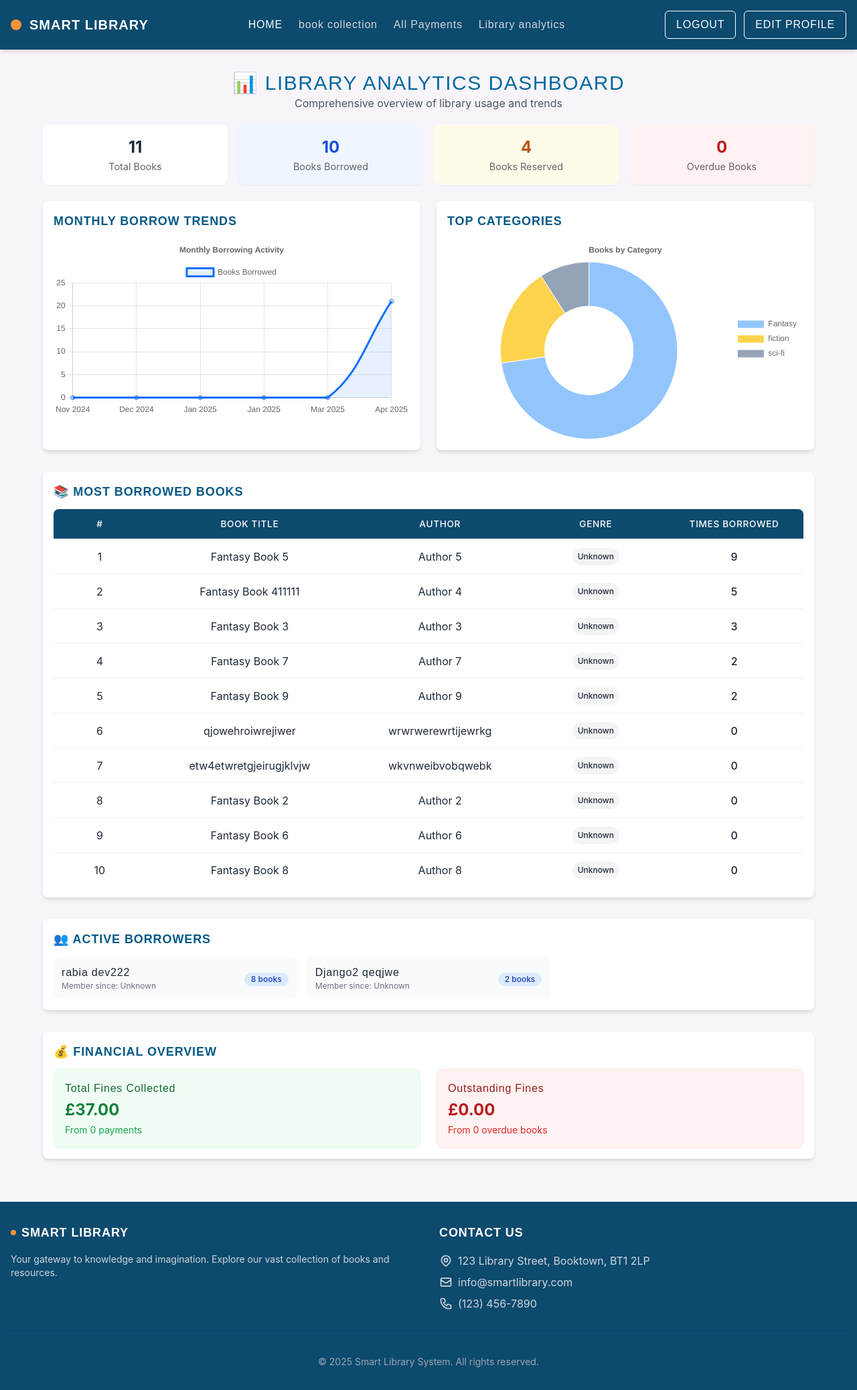
After one commit to SulemanAwais/LMS, a Django app: page /analytics/ in a window 1280 px wide. The commit adds this page. Shown: the whole page at 67% size. Run offline with Django 5.2, Linux system fonts and the light colour scheme; a user stored in the database is signed in; data comes from the database, SQL or seed files in the repository; both versions use the stored data as it was after the commit; some libraries are stand-ins or nearby versions; some web fonts are replaced.

Commit message:
library analytics

```diff
--- a/library_mgmt/core/templates/base_after_login.html
+++ b/library_mgmt/core/templates/base_after_login.html
@@ -118,6 +118,7 @@
                 <a href="{% url 'search_book' %}" class="text-gray-300 hover:text-white font-medium lemon-milk link-hover">book collection</a>
                 {% if request.user.is_staff %}
                     <a href="{% url 'all_payments' %}" class="text-gray-300 hover:text-white font-medium lemon-milk link-hover">All Payments</a>
+                    <a href="{% url 'library_analytics' %}" class="text-gray-300 hover:text-white font-medium lemon-milk link-hover">Library analytics</a>
                 {% else %}
                     <a href="{% url 'borrowed_books' %}" class="text-gray-300 hover:text-white font-medium lemon-milk link-hover">My Borrowed Books</a>
                     <a href="{% url 'financial_overview' %}" class="text-gray-300 hover:text-white font-medium lemon-milk link-hover">My Payments</a>
--- a/library_mgmt/core/templates/core/about.html
+++ b/library_mgmt/core/templates/core/about.html
@@ -1,4 +1,4 @@
-{% extends 'base_after_login.html' %}
+{% extends 'base_before_login.html' %}
 {% load static %}
 
 {% block extra_head %}
--- /dev/null
+++ b/library_mgmt/core/templates/core/library_analytics.html
@@ -0,0 +1,270 @@
+{% extends 'base_after_login.html' %}
+{% load static %}
+
+{% block extra_head %}
+    <link rel="stylesheet" type="text/css" href="{% static 'css/styles.css' %}">
+    <meta name="csrf-token" content="{{ csrf_token }}">
+    <style>
+        .card {
+            box-shadow: 0 4px 10px rgba(0,0,0,0.05);
+            border-radius: 15px;
+        }
+        .metric {
+            font-size: 1.5rem;
+            font-weight: bold;
+        }
+        .metric-label {
+            color: #666;
+            font-size: 0.9rem;
+        }
+        canvas {
+            max-height: 300px;
+        }
+        .genre-badge {
+            display: inline-block;
+            padding: 0.25rem 0.5rem;
+            border-radius: 9999px;
+            font-size: 0.75rem;
+            font-weight: 500;
+            text-align: center;
+            white-space: nowrap;
+        }
+        /* Genre colors */
+        .genre-fiction { background-color: #fcd34d; color: #92400e; }
+        .genre-nonfiction { background-color: #a7f3d0; color: #065f46; }
+        .genre-mystery { background-color: #c7d2fe; color: #3730a3; }
+        .genre-sci-fi { background-color: #fda4af; color: #9f1239; }
+        .genre-fantasy { background-color: #93c5fd; color: #1e40af; }
+        .genre-biography { background-color: #d8b4fe; color: #6b21a8; }
+        .genre-history { background-color: #bfdbfe; color: #1e3a8a; }
+        .genre-children { background-color: #fde68a; color: #92400e; }
+        .genre-romance { background-color: #fbcfe8; color: #9d174d; }
+        .genre-selfhelp { background-color: #a5b4fc; color: #3730a3; }
+    </style>
+{% endblock %}
+
+{% block title %}Library Analytics & Reports - Smart Library System{% endblock %}
+
+{% block content %}
+    <!-- Page Title -->
+    <div class="mb-5 text-center">
+        <h1 class="lemon-milk text-primary-700 text-3xl">📊 LIBRARY ANALYTICS DASHBOARD</h1>
+        <p class="text-gray-600">Comprehensive overview of library usage and trends</p>
+    </div>
+
+    <!-- Top Metrics Row -->
+    <div class="max-w-6xl mx-auto mb-6">
+        <div class="grid grid-cols-1 sm:grid-cols-2 lg:grid-cols-4 gap-4">
+            <div class="bg-white rounded-lg shadow-sm p-4 text-center">
+                <div class="metric">{{ total_books }}</div>
+                <div class="metric-label">Total Books</div>
+            </div>
+            <div class="bg-blue-50 rounded-lg shadow-sm p-4 text-center">
+                <div class="metric text-blue-700">{{ books_borrowed }}</div>
+                <div class="metric-label">Books Borrowed</div>
+            </div>
+            <div class="bg-amber-50 rounded-lg shadow-sm p-4 text-center">
+                <div class="metric text-amber-700">{{ books_reserved }}</div>
+                <div class="metric-label">Books Reserved</div>
+            </div>
+            <div class="bg-red-50 rounded-lg shadow-sm p-4 text-center">
+                <div class="metric text-red-700">{{ overdue_books }}</div>
+                <div class="metric-label">Overdue Books</div>
+            </div>
+        </div>
+    </div>
+
+    <!-- Graph Area -->
+    <div class="max-w-6xl mx-auto mb-8">
+        <div class="grid grid-cols-1 lg:grid-cols-2 gap-6">
+            <div class="bg-white rounded-lg shadow-md p-4">
+                <h5 class="text-lg font-bold text-primary-800 mb-3">MONTHLY BORROW TRENDS</h5>
+                <canvas id="borrowTrendChart"></canvas>
+            </div>
+            <div class="bg-white rounded-lg shadow-md p-4">
+                <h5 class="text-lg font-bold text-primary-800 mb-3">TOP CATEGORIES</h5>
+                <canvas id="categoryPieChart"></canvas>
+            </div>
+        </div>
+    </div>
+
+    <!-- Most Borrowed Books -->
+    <div class="max-w-6xl mx-auto mb-8">
+        <div class="bg-white rounded-lg shadow-md p-4">
+            <h5 class="text-lg font-bold text-primary-800 mb-3">📚 MOST BORROWED BOOKS</h5>
+            <div class="overflow-x-auto">
+                <table id="book-table"class="table-auto w-full">
+                    <thead>
+                        <tr class="bg-gray-50">
+                            <th class="px-4 py-2 text-left">#</th>
+                            <th class="px-4 py-2 text-left">Book Title</th>
+                            <th class="px-4 py-2 text-left">Author</th>
+                            <th class="px-4 py-2 text-left">Genre</th>
+                            <th class="px-4 py-2 text-right">Times Borrowed</th>
+                        </tr>
+                    </thead>
+                    <tbody>
+                        {% for book in most_borrowed_books %}
+                        <tr class="border-t">
+                            <td class="px-4 py-2">{{ forloop.counter }}</td>
+                            <td class="px-4 py-2">{{ book.title }}</td>
+                            <td class="px-4 py-2">{{ book.author }}</td>
+                            <td class="px-4 py-2">
+                                {% if book.genre %}
+                                <span class="genre-badge genre-{{ book.genre|lower }}">{{ book.genre }}</span>
+                                {% else %}
+                                <span class="genre-badge bg-gray-100 text-gray-800">Unknown</span>
+                                {% endif %}
+                            </td>
+                            <td class="px-4 py-2 text-right font-medium">{{ book.borrow_count }}</td>
+                        </tr>
+                        {% empty %}
+                        <tr>
+                            <td colspan="5" class="px-4 py-4 text-center text-gray-500">No borrowing data available</td>
+                        </tr>
+                        {% endfor %}
+                    </tbody>
+                </table>
+            </div>
+        </div>
+    </div>
+
+    <!-- Active Users -->
+    <div class="max-w-6xl mx-auto mb-8">
+        <div class="bg-white rounded-lg shadow-md p-4">
+            <h5 class="text-lg font-bold text-primary-800 mb-3">👥 ACTIVE BORROWERS</h5>
+            <div class="grid grid-cols-1 md:grid-cols-2 lg:grid-cols-3 gap-4">
+                {% for borrower in active_borrowers %}
+                <div class="bg-gray-50 p-3 rounded-lg">
+                    <div class="flex justify-between items-center">
+                        <div>
+                            <h4 class="font-medium text-gray-800">{{ borrower.name }}</h4>
+                            <p class="text-xs text-gray-500">Member since: {{ borrower.join_date|default:"Unknown" }}</p>
+                        </div>
+                        <div class="text-right">
+                            <span class="inline-flex items-center px-2.5 py-0.5 rounded-full text-xs font-medium bg-blue-100 text-blue-800">
+                                {{ borrower.books_borrowed }} books
+                            </span>
+                        </div>
+                    </div>
+                </div>
+                {% empty %}
+                <div class="col-span-full text-center py-4 text-gray-500">
+                    <p>No active borrowers found</p>
+                </div>
+                {% endfor %}
+            </div>
+        </div>
+    </div>
+
+
+    <!-- Financial Summary -->
+    <div class="max-w-6xl mx-auto mb-8">
+        <div class="bg-white rounded-lg shadow-md p-4">
+            <h5 class="text-lg font-bold text-primary-800 mb-3">💰 FINANCIAL OVERVIEW</h5>
+            <div class="grid grid-cols-1 md:grid-cols-2 gap-6">
+                <div class="bg-green-50 p-4 rounded-lg border border-green-100">
+                    <h6 class="text-green-800 font-medium mb-1">Total Fines Collected</h6>
+                    <p class="text-2xl font-bold text-green-700">£{{ total_fines_collected }}</p>
+                    <p class="text-sm text-green-600 mt-1">From {{ payment_count|default:"0" }} payments</p>
+                </div>
+                <div class="bg-red-50 p-4 rounded-lg border border-red-100">
+                    <h6 class="text-red-800 font-medium mb-1">Outstanding Fines</h6>
+                    <p class="text-2xl font-bold text-red-700">£{{ outstanding_fines }}</p>
+                    <p class="text-sm text-red-600 mt-1">From {{ overdue_count|default:"0" }} overdue books</p>
+                </div>
+            </div>
+        </div>
+    </div>
+
+    <!-- Chart JS CDN -->
+    <script src="https://cdn.jsdelivr.net/npm/chart.js"></script>
+    <script>
+        // Define genre colors for consistent use across charts
+        const genreColors = {
+            'fiction': '#fcd34d',
+            'nonfiction': '#a7f3d0',
+            'mystery': '#c7d2fe',
+            'sci-fi': '#fda4af',
+            'fantasy': '#93c5fd',
+            'biography': '#d8b4fe',
+            'history': '#bfdbfe',
+            'children': '#fde68a',
+            'romance': '#fbcfe8',
+            'selfhelp': '#a5b4fc'
+        };
+
+        // Function to get color for a genre
+        function getGenreColor(genre) {
+            const normalizedGenre = genre.toLowerCase().replace(/[^a-z0-9]/g, '');
+            return genreColors[normalizedGenre] || '#94a3b8'; // Default color if not found
+        }
+
+        // Borrow Trend Chart
+        const borrowCtx = document.getElementById('borrowTrendChart').getContext('2d');
+        new Chart(borrowCtx, {
+            type: 'line',
+            data: {
+                labels: {{ monthly_labels|safe }},
+                datasets: [{
+                    label: 'Books Borrowed',
+                    data: {{ monthly_data|safe }},
+                    borderColor: '#0d6efd',
+                    backgroundColor: 'rgba(13, 110, 253, 0.1)',
+                    fill: true,
+                    tension: 0.4
+                }]
+            },
+            options: {
+                responsive: true,
+                plugins: {
+                    legend: {
+                        position: 'top',
+                    },
+                    title: {
+                        display: true,
+                        text: 'Monthly Borrowing Activity'
+                    }
+                },
+                scales: {
+                    y: {
+                        beginAtZero: true,
+                        ticks: {
+                            precision: 0
+                        }
+                    }
+                }
+            }
+        });
+
+        // Category Pie Chart
+        const catCtx = document.getElementById('categoryPieChart').getContext('2d');
+
+        // Get colors for each category
+        const categoryColors = {{ category_labels|safe }}.map(label => getGenreColor(label));
+
+        new Chart(catCtx, {
+            type: 'doughnut',
+            data: {
+                labels: {{ category_labels|safe }},
+                datasets: [{
+                    data: {{ category_data|safe }},
+                    backgroundColor: categoryColors,
+                    borderWidth: 1
+                }]
+            },
+            options: {
+                responsive: true,
+                plugins: {
+                    legend: {
+                        position: 'right',
+                    },
+                    title: {
+                        display: true,
+                        text: 'Books by Category'
+                    }
+                }
+            }
+        });
+    </script>
+{% endblock %}
--- a/library_mgmt/core/urls.py
+++ b/library_mgmt/core/urls.py
@@ -54,5 +54,9 @@
     path('members/<int:member_id>/activate/', activate_member, name='activate_member'),
     # genre
     path('api/genres/', genre_list, name='genre-list'),
-
+    path('access-denied/', access_denied, name='access_denied'),
+    # Reports & Analytics
+    path('analytics/', library_analytics, name='library_analytics'),
+    path('analytics/export/<str:report_type>/', export_analytics_data, name='export_analytics_data'),
+    path('analytics/data/', get_analytics_data, name='get_analytics_data'),
 ]
--- a/library_mgmt/core/views.py
+++ b/library_mgmt/core/views.py
@@ -12,12 +12,12 @@
 from django.shortcuts import render, redirect
 from django.http import JsonResponse
 from django.contrib import messages
-from django.db.models import Q, Sum, F
+from django.db.models import Q, Sum, F, Count
 from django.urls import reverse
 from rest_framework.decorators import api_view
 from rest_framework.generics import get_object_or_404
 from django.utils import timezone
-from datetime import timedelta, date
+from datetime import timedelta, date, datetime
 
 from rest_framework.response import Response
 
@@ -42,6 +42,7 @@
 
 def about_view(request):
     return render(request, 'core/about.html')
+
 
 def login_view(request):
     if request.method == 'POST':
@@ -69,6 +70,7 @@
         form = AuthenticationForm()
 
     return render(request, 'core/login.html', {'form': form})
+
 
 @login_required()
 def logout_view(request):
@@ -153,7 +155,7 @@
             'first_name': member.first_name,
             'last_name': member.last_name,
             'email': member.email,
-            'joined_date': member.date_joined,
+            'date_joined': member.date_joined,
             'borrowed_count': borrowed_books.count(),
             'overdue_count': overdue_books.count(),
             'is_active': member.is_active,
@@ -165,6 +167,7 @@
     page_obj = paginator.get_page(page_number)
 
     return render(request, 'core/librarian_dashboard.html', {'members': page_obj})
+
 
 @login_required
 def search_book_view(request):
@@ -582,7 +585,7 @@
 
         if not record.returned:
             return JsonResponse({"error": "Cannot renew a already borrowed book."}, status=400)
-        record.returned=False
+        record.returned = False
         record.due_date += timedelta(days=7)
         record.return_date = None
         record.renew_count += 1
@@ -660,6 +663,7 @@
         print(e)
         return JsonResponse({"error": "Something went wrong", "details": str(e)}, status=500)
 
+
 @login_required
 @staff_member_required
 def all_payments_view(request):
@@ -686,6 +690,7 @@
         'total_payments': total_payments,
         'monthly_payments': monthly_payments
     })
+
 
 @login_required
 def suspend_member_user(request, member_id):
@@ -824,3 +829,169 @@
     genres = Genre.objects.all()
     serializer = GenreSerializer(genres, many=True)
     return Response(serializer.data)
+
+
+@login_required
+def access_denied(request, staff_only=False, member_only=False):
+    """View for access denied page"""
+    context = {
+        'staff_only': staff_only,
+        'member_only': member_only
+    }
+    return render(request, 'access_denied.html', context)
+
+
+@login_required
+@user_passes_test(is_staff)
+def library_analytics(request):
+    """View for library analytics dashboard"""
+    # Basic metrics
+    total_books = Book.objects.count()
+    books_borrowed = BorrowRecord.objects.filter(return_date__isnull=True).count()
+    books_reserved = BorrowRecord.objects.filter(is_reserved=True).count()
+    overdue_books = BorrowRecord.objects.filter(
+        return_date__isnull=True,
+        due_date__lt=datetime.now().date()
+    ).count()
+
+    # Monthly borrow trends (last 6 months)
+    today = datetime.now().date()
+    six_months_ago = today - timedelta(days=180)
+
+    monthly_data = []
+    monthly_labels = []
+
+    for i in range(6):
+        month_start = today.replace(day=1) - timedelta(days=30 * i)
+        month_end = (month_start.replace(day=28) + timedelta(days=4)).replace(day=1) - timedelta(days=1)
+
+        month_borrows = BorrowRecord.objects.filter(
+            borrow_date__gte=month_start,
+            borrow_date__lte=month_end
+        ).count()
+
+        monthly_data.insert(0, month_borrows)
+        monthly_labels.insert(0, month_start.strftime('%b %Y'))
+
+    # Top categories
+    categories = Book.objects.values('genre__name').annotate(
+        count=Count('id')
+    ).order_by('-count')[:5]
+
+    category_labels = [cat['genre__name'] or 'Uncategorized' for cat in categories]
+    category_data = [cat['count'] for cat in categories]
+
+    # Most borrowed books
+    most_borrowed_books = Book.objects.annotate(
+        borrow_count=Count('borrowrecord')
+    ).order_by('-borrow_count')[:10]
+
+    most_borrowed_books_data = [
+        {
+            'title': book.title,
+            'author': book.author,
+            'borrow_count': book.borrow_count
+        }
+        for book in most_borrowed_books
+    ]
+
+    # Active borrowers
+    active_borrowers = User.objects.annotate(
+        books_borrowed=Count('borrowrecord', filter=Q(borrowrecord__return_date__isnull=True))
+    ).filter(books_borrowed__gt=0).order_by('-books_borrowed')[:5]
+
+    active_borrowers_data = [
+        {
+            'name': f"{borrower.first_name} {borrower.last_name}",
+            'books_borrowed': borrower.books_borrowed
+        }
+        for borrower in active_borrowers
+    ]
+
+    # Financial data
+    total_fines_collected = Payment.objects.aggregate(total=Sum('amount'))['total'] or 0
+    outstanding_fines = Fine.objects.filter(
+        payment__isnull=True
+    ).aggregate(total=Sum('amount'))['total'] or 0
+
+    context = {
+        'total_books': total_books,
+        'books_borrowed': books_borrowed,
+        'books_reserved': books_reserved,
+        'overdue_books': overdue_books,
+        'monthly_labels': json.dumps(monthly_labels),
+        'monthly_data': json.dumps(monthly_data),
+        'category_labels': json.dumps(category_labels),
+        'category_data': json.dumps(category_data),
+        'most_borrowed_books': most_borrowed_books_data,
+        'active_borrowers': active_borrowers_data,
+        'total_fines_collected': "{:.2f}".format(total_fines_collected),
+        'outstanding_fines': "{:.2f}".format(outstanding_fines),
+    }
+
+    return render(request, 'core/library_analytics.html', context)
+
+
+@login_required
+@user_passes_test(is_staff)
+def export_analytics_data(request, report_type):
+    """API endpoint to export analytics data in various formats"""
+    if report_type not in ['csv', 'pdf', 'excel']:
+        return JsonResponse({'error': 'Invalid report type'}, status=400)
+
+    # Implementation for different export types would go here
+    # This is a placeholder that returns success
+    return JsonResponse({
+        'success': True,
+        'message': f'Analytics data exported as {report_type.upper()} successfully'
+    })
+
+
+@login_required
+@user_passes_test(is_staff)
+def get_analytics_data(request):
+    """API endpoint to get analytics data for AJAX requests"""
+    data_type = request.GET.get('type', 'summary')
+
+    if data_type == 'summary':
+        # Basic metrics for AJAX refresh
+        total_books = Book.objects.count()
+        books_borrowed = BorrowRecord.objects.filter(return_date__isnull=True).count()
+        books_reserved = BorrowRecord.objects.filter(is_reserved=True).count()
+        overdue_books = BorrowRecord.objects.filter(
+            return_date__isnull=True,
+            due_date__lt=datetime.now().date()
+        ).count()
+
+        return JsonResponse({
+            'total_books': total_books,
+            'books_borrowed': books_borrowed,
+            'books_reserved': books_reserved,
+            'overdue_books': overdue_books,
+        })
+
+    elif data_type == 'borrowing_trends':
+        # Monthly borrowing data for charts
+        today = datetime.now().date()
+
+        monthly_data = []
+        monthly_labels = []
+
+        for i in range(6):
+            month_start = today.replace(day=1) - timedelta(days=30 * i)
+            month_end = (month_start.replace(day=28) + timedelta(days=4)).replace(day=1) - timedelta(days=1)
+
+            month_borrows = BorrowRecord.objects.filter(
+                borrow_date__gte=month_start,
+                borrow_date__lte=month_end
+            ).count()
+
+            monthly_data.insert(0, month_borrows)
+            monthly_labels.insert(0, month_start.strftime('%b %Y'))
+
+        return JsonResponse({
+            'labels': monthly_labels,
+            'data': monthly_data,
+        })
+
+    return JsonResponse({'error': 'Invalid data type'}, status=400)
```
Also changed, not shown: library_mgmt/core/templates/core/book_list.html (+28 -3 lines), library_mgmt/db.sqlite3.
